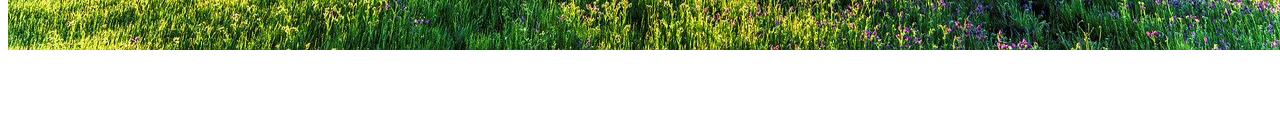
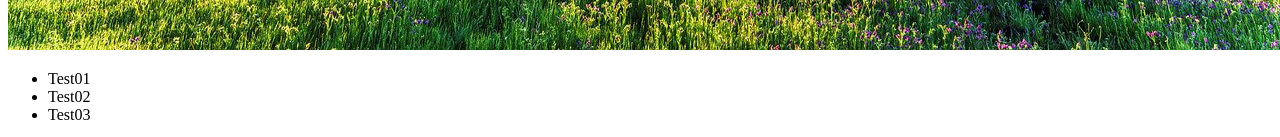
Before and after one commit to minilseon/Responsive_web, a website: page index.html in a window 1280 px wide. Shown: the part 889-1026 px from the top of the page. Before the commit the page ends 951 px from the top, so only its background shows below. Drawn offline with Linux system fonts and the light colour scheme.

Commit message:
배포버전2

```diff
--- a/index.html
+++ b/index.html
@@ -5,11 +5,18 @@
   <meta http-equiv="X-UA-Compatible" content="IE=edge">
   <meta name="viewport" content="width=device-width, initial-scale=1.0">
   <title>Parcel_배포</title>
+  <link rel="stylesheet" href="./main.scss">
 </head>
 <body>
 
   <h1>Parcel_배포</h1>
   <img src="./images/test_img.jpg" alt="">
 
+  <ul>
+    <li>Test01</li>
+    <li>Test02</li>
+    <li>Test03</li>
+  </ul>
+
 </body>
 </html>
```
Also changed, not shown: package.json (+6 -1 lines), dist/index.html.
